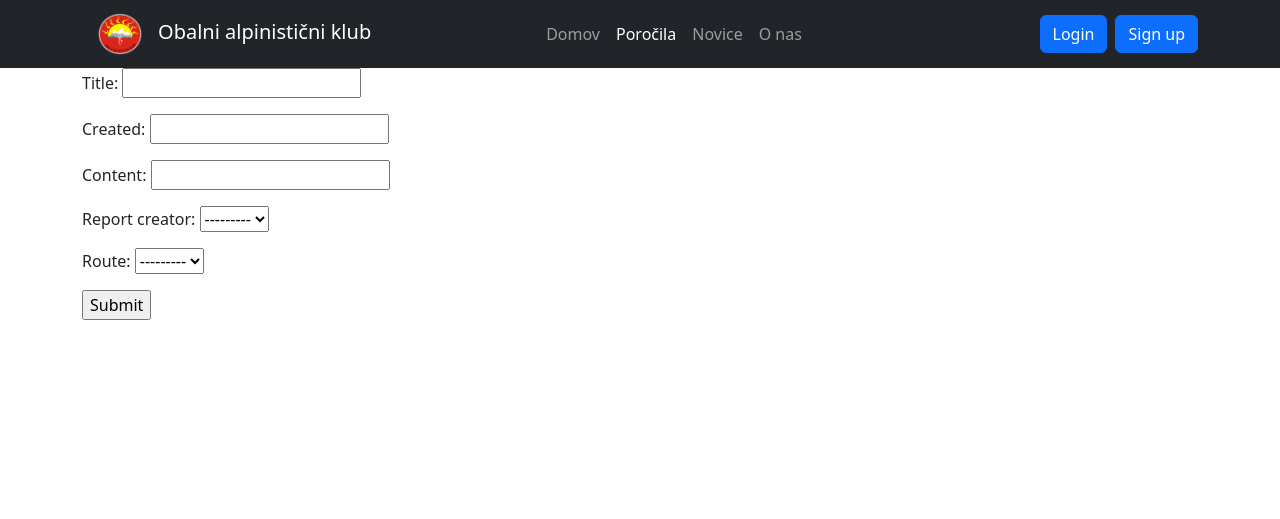
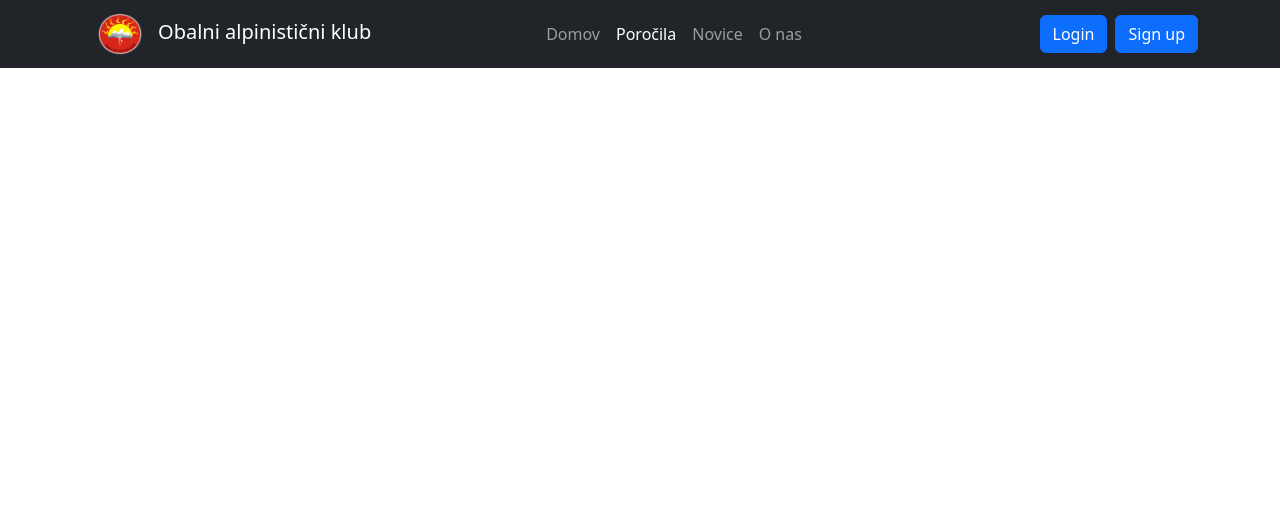
Before and after one commit to Tiggax/DEDIS-project, a Django app: page /reports in a window 1280 px wide. Shown: the top 519 px of the page. Run offline with Django 5.2, Linux system fonts and the light colour scheme; data that the repository does not hold is empty; parts of the project's set-up code (start-up, migrations or seed data) failed here and were passed over; some libraries are stand-ins or nearby versions.

Commit message:
remove filters -> enhancments

```diff
--- a/pages/views.py
+++ b/pages/views.py
@@ -5,7 +5,6 @@ from .models import NewsPost, Report
 from django.shortcuts import render, redirect, get_object_or_404
 from django.contrib.auth import login
 
-from .filters import ReportFilter
 
 # Create your views here.
 
@@ -31,12 +30,11 @@ def logged_in_user_page(req):
 
 def reports(req):
     ctx = {}
-    ctx["reports"] = ReportFilter(req.GET, queryset=Report.objects.order_by("created"))
+    reports = Report.objects.order_by("created")
     return render(req, "pages/reports.html", ctx)
 
 def report(req, id):
     ctx = {}
-    print(id)
     ctx["data"] = get_object_or_404(Report, id=id)
     return render(req, "pages/report.html", ctx)
 
--- a/templates/pages/reports.html
+++ b/templates/pages/reports.html
@@ -2,11 +2,7 @@
 {% load static %}
 {% block content %}
 <div class="list-group row align-items-center">
-    <form method="get">
-        {{ reports.form.as_p }}
-        <input type="submit"/>
-    </form>
-{% for report in reports.qs %}
+    {% for report in reports %}
 {% include "widgets/report/card.html" with data=report %}
 {% endfor %}
 </div>
```
